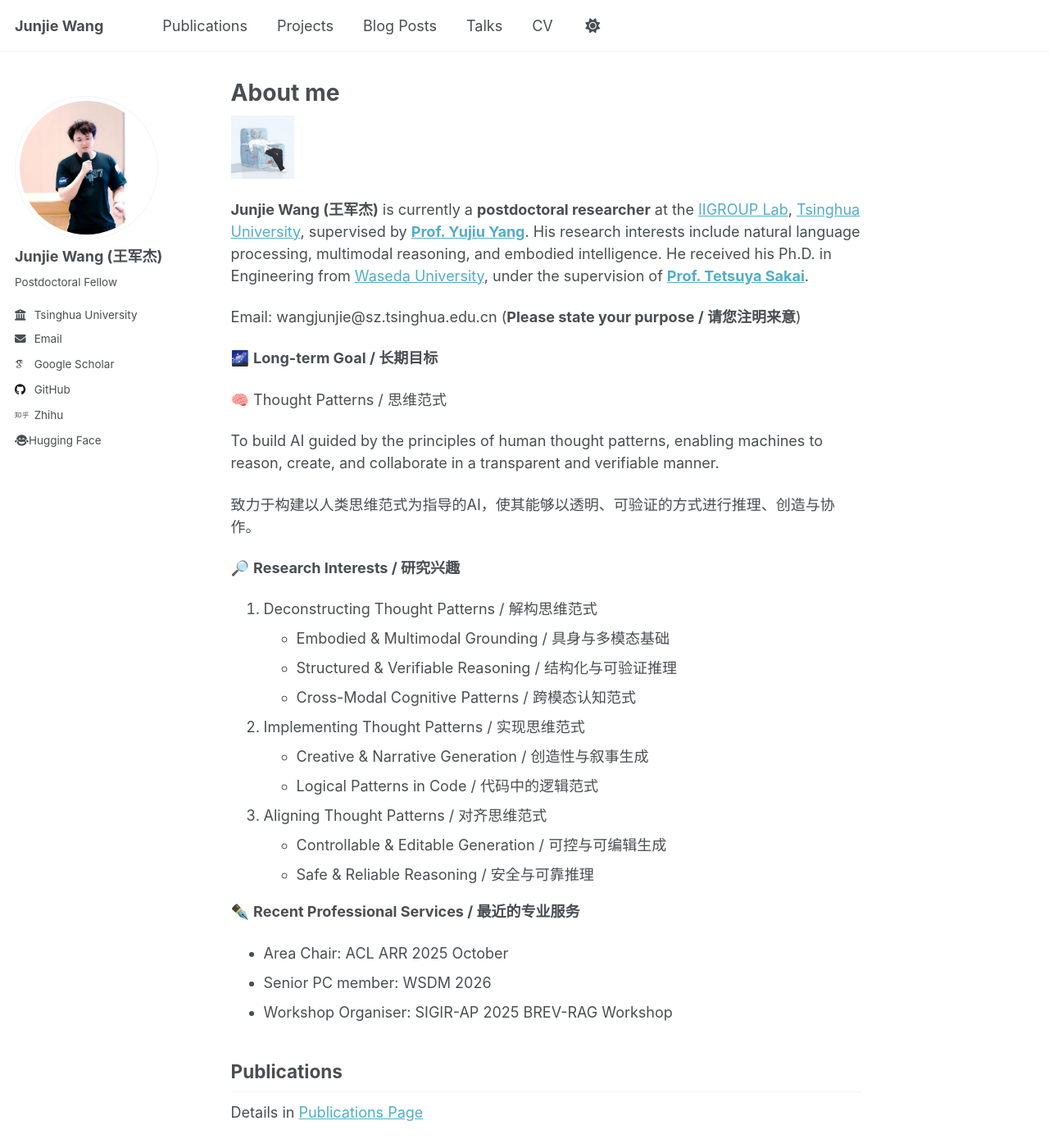
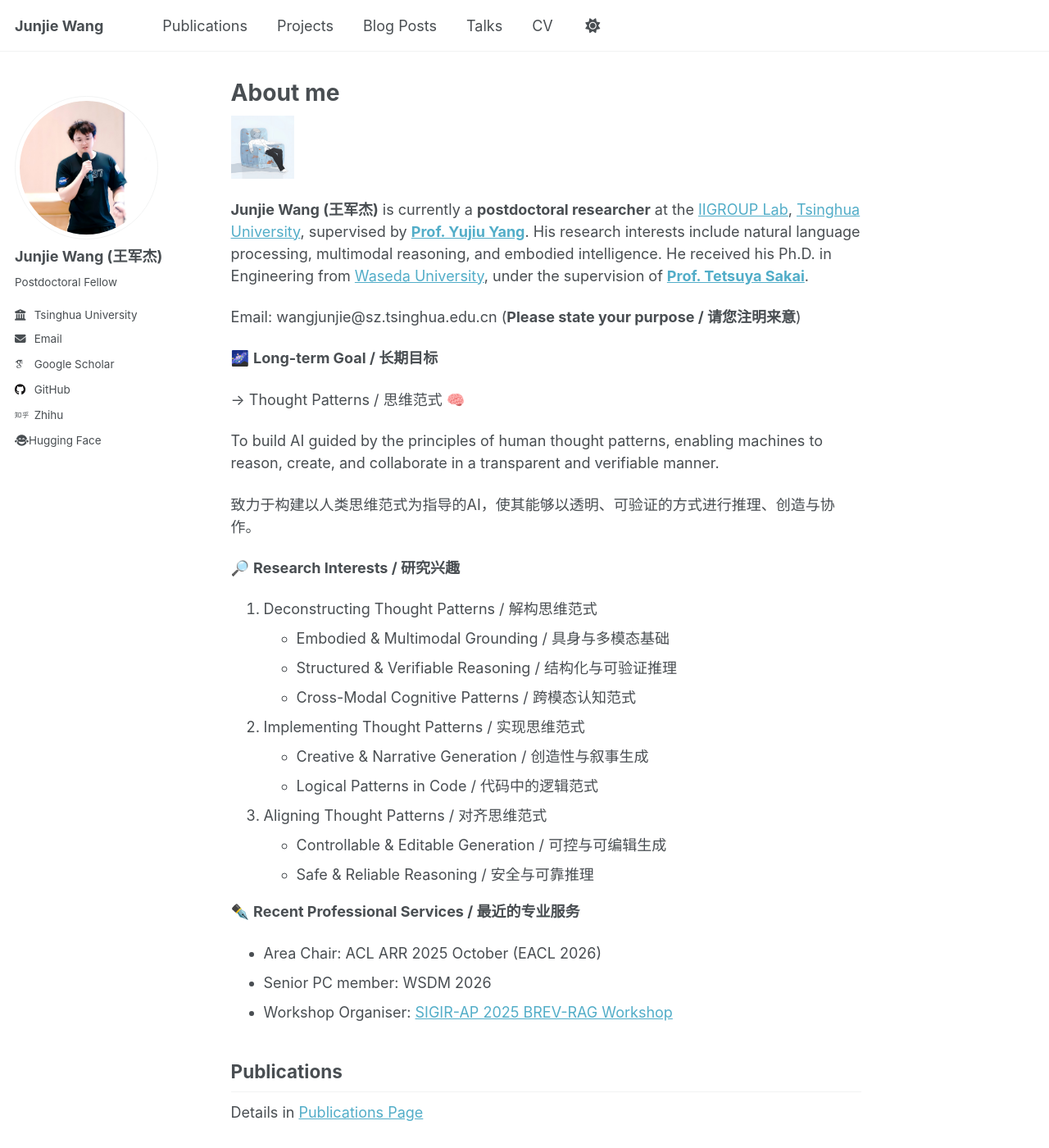
Before and after one commit to wangjunjie-ai/wangjunjie-ai.github.io, a Jekyll site: the page built from _pages/about.md, in a window 1280 px wide and 1400 px high. Shown: the whole window at 82% size. Built offline with Jekyll 4.4.1, drawn with Linux system fonts in a browser that asks for light colours; some web fonts are replaced.

Commit message:
Update about.md

```diff
--- a/_pages/about.md
+++ b/_pages/about.md
@@ -16,7 +16,7 @@
 
 🌌 **Long-term Goal / 长期目标**
 
-🧠 Thought Patterns / 思维范式
+-> Thought Patterns / 思维范式 🧠
 
 To build AI guided by the principles of human thought patterns, enabling machines to reason, create, and collaborate in a transparent and verifiable manner.
 
@@ -37,9 +37,9 @@
 
 ✒️ **Recent Professional Services / 最近的专业服务**
 
-- Area Chair: ACL ARR 2025 October
+- Area Chair: ACL ARR 2025 October (EACL 2026)
 - Senior PC member: WSDM 2026
-- Workshop Organiser: SIGIR-AP 2025 BREV-RAG Workshop
+- Workshop Organiser: [SIGIR-AP 2025 BREV-RAG Workshop](https://dl.acm.org/doi/10.1145/3767695.3769523)
 
 ## Publications
 
```
